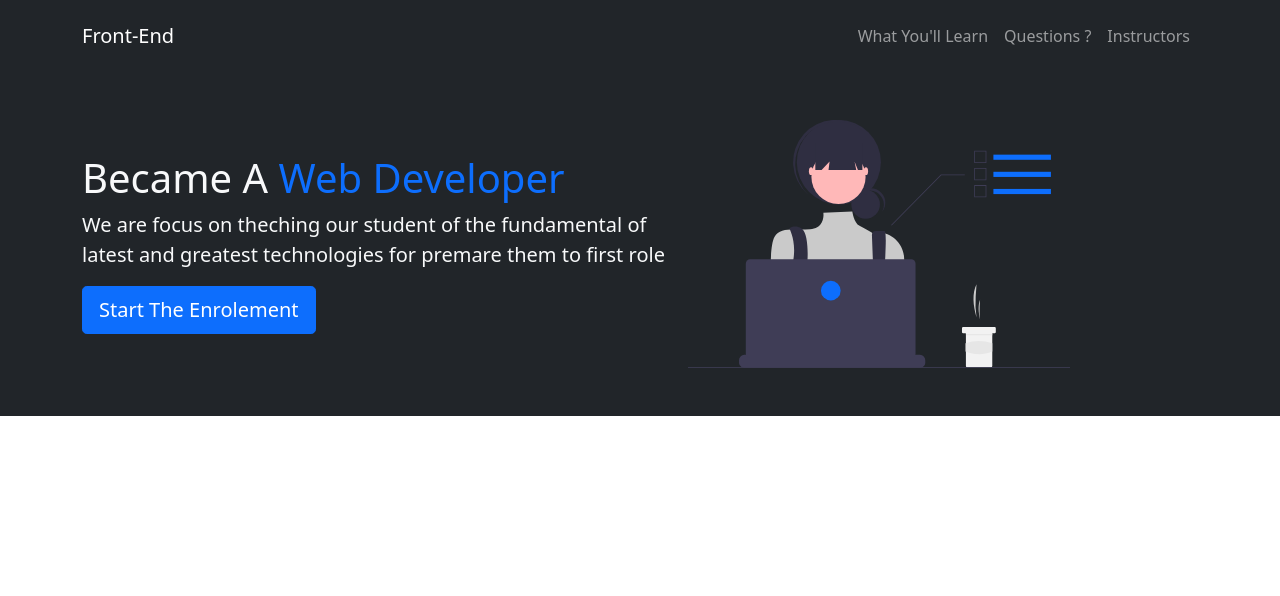
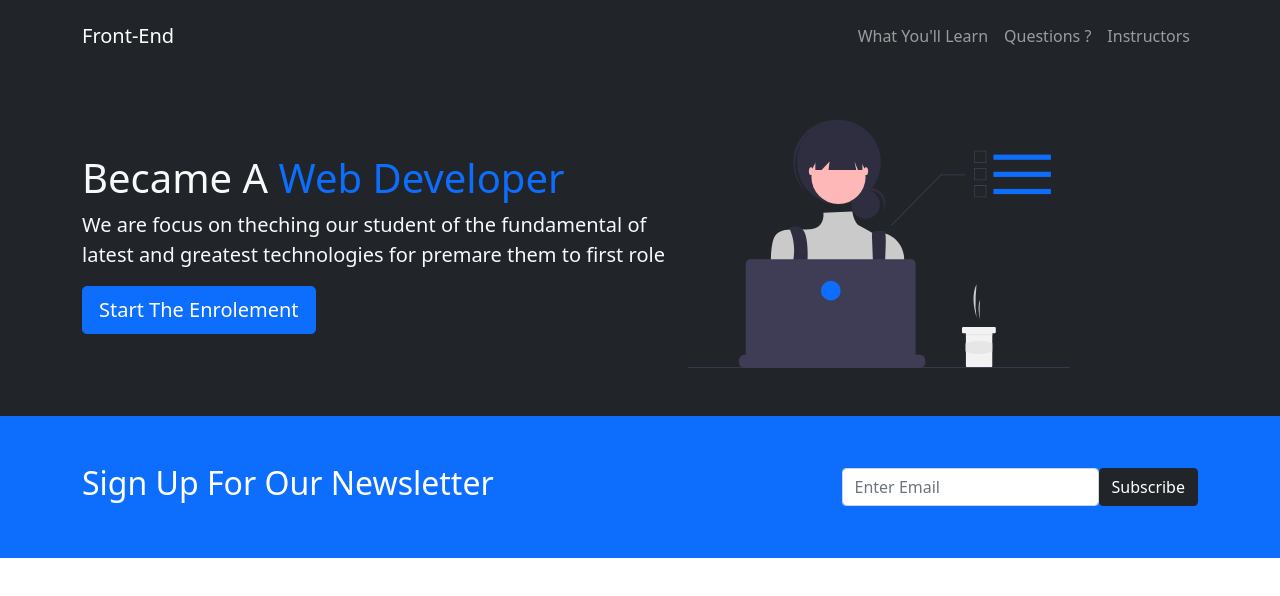
Before and after one commit to jonytalukdar/bootstrap-5, a plain HTML site: page index.html in a window 1280 px wide. Drawn offline with nearby package versions, Linux system fonts and the light colour scheme.

Commit message:
added newsletter

```diff
--- a/index.html
+++ b/index.html
@@ -42,7 +42,8 @@
         </div>
       </div>
     </nav>
-    <!-- navbar -->
+    <!-- end navbar -->
+    <!-- showcase -->
     <section class="bg-dark p-5 text-light text-center text-sm-start">
       <div class="container">
         <div class="d-sm-flex align-items-center justify-content-between">
@@ -64,8 +65,25 @@
         </div>
       </div>
     </section>
-    <!-- showcase -->
+    <!-- end showcase -->
 
+    <!-- newsletter -->
+
+    <section class="bg-primary text-white p-5">
+      <div class="container">
+        <div class="d-flex align-items-center justify-content-between">
+          <div>
+            <h2>Sign Up For Our Newsletter</h2>
+          </div>
+          <div class="d-flex">
+            <input class="form-control" type="text" placeholder="Enter Email" />
+            <button class="btn btn-dark">Subscribe</button>
+          </div>
+        </div>
+      </div>
+    </section>
+
+    <!-- end newsletter -->
     <script
       src="https://cdn.jsdelivr.net/npm/bootstrap@5.0.2/dist/js/bootstrap.bundle.min.js"
       integrity="sha384-MrcW6ZMFYlzcLA8Nl+NtUVF0sA7MsXsP1UyJoMp4YLEuNSfAP+JcXn/tWtIaxVXM"
```
